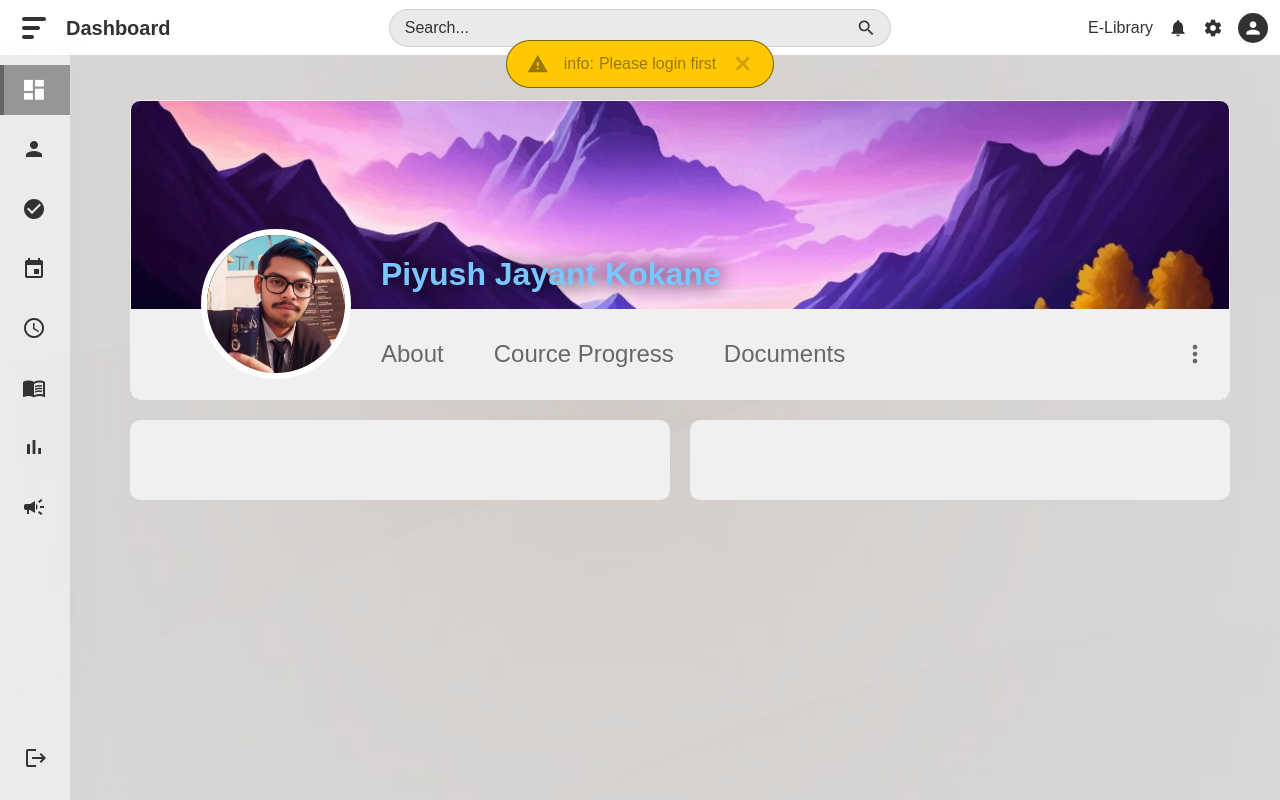
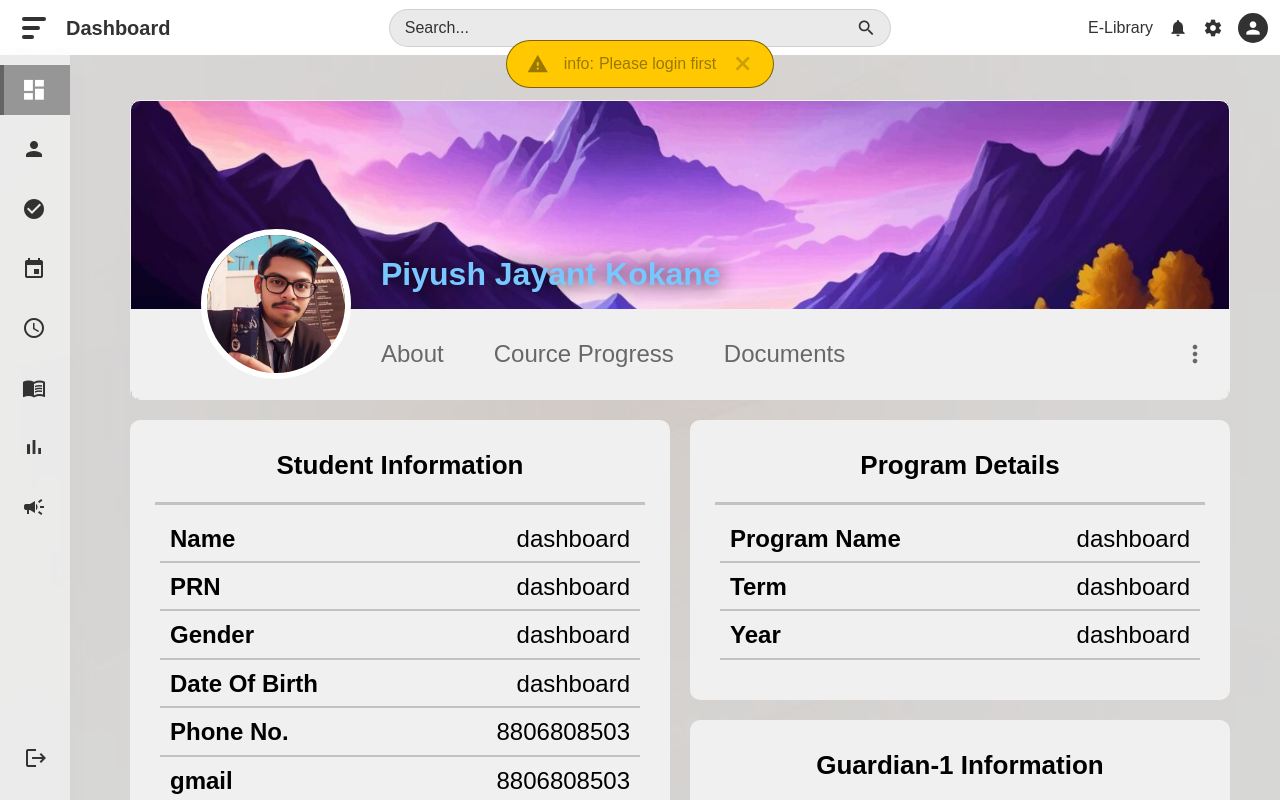
Before and after one commit to piyush-kokane/University-erp, a React (Vite) app: page /profile in a window 1280 px wide. Both pictures are taken after typing "Sample", "Sample123" into the empty fields and a click on the button "Login". Shown: the top 800 px of the page. Built offline with nearby package versions, Linux system fonts and the light colour scheme.

Commit message:
Profile Page commit-2

```diff
--- a/src/Components/L_Navigation.tsx
+++ b/src/Components/L_Navigation.tsx
@@ -1,16 +1,42 @@
-import { useState } from "react";
-import { useNavigate } from "react-router-dom";
+import React, { useState } from "react";
+import { useNavigate, useLocation } from "react-router-dom";
 import "./Navigation.css";
+import Settings from "./Settings";
+import Notifications from "./Notifications";
+import Profile from "./Profile";
 
 function L_Navigation() {
+  const menuItems = [
+    { name: "Dashboard", icon: "dashboard", path: "/dashboard" },
+    { name: "Profile", icon: "person", path: "/profile" },
+    { name: "Attendance", icon: "check_circle", path: "/attendance" },
+    { name: "Calendar", icon: "event", path: "/calendar" },
+    { name: "Time Table", icon: "schedule", path: "/timetable" },
+    { name: "Course", icon: "menu_book", path: "/course" },
+    { name: "Result", icon: "bar_chart", path: "/result" },
+    { name: "Circulars", icon: "campaign", path: "/circulars" },
+  ];
+
+
+  const [profileOpen, setProfileOpen] = useState(false);
+  const toggleProfile = () => setProfileOpen(true);
+
+  const [notificationsOpen, setNotificationsOpen] = useState(false);
+  const toggleNotifications = () => setNotificationsOpen(true);
+
+  const [settingsOpen, setSettingsOpen] = useState(false);
+  const toggleSettings = () => setSettingsOpen(true);
+
   const [sidebarOpen, setSidebarOpen] = useState(false);
+  const toggleSidebar = () => setSidebarOpen(!sidebarOpen);
+
   const [searchValue, setSearchValue] = useState("");
-  const [activeMenuItem, setActiveMenuItem] = useState("Dashboard"); // Default active tab
+  const clearSearch = () => setSearchValue("");
+
+  const [activeMenuItem, setActiveMenuItem] = useState("Dashboard"); // Default active tab = dashboard
+
   const navigate = useNavigate();
-
-  const toggleSidebar = () => setSidebarOpen(!sidebarOpen);
-  const clearSearch = () => setSearchValue("");
-  const handleLoginClick = () => navigate("/login");
+  const location = useLocation();
 
   function handleLogout(){
     console.log("Logging out...");
@@ -26,14 +52,23 @@ function L_Navigation() {
   return (
     <>
       {/* Overlay when sidebar is open */}
-      {sidebarOpen && <div className="overlay" onClick={toggleSidebar}></div>}
+      {sidebarOpen && <div className="Navbar-overlay" onClick={toggleSidebar}></div>}
+
+      {/* Profile panel */}
+      {profileOpen && <Profile Close={() => setProfileOpen(false)}/>}
+
+      {/* Settings panel */}
+      {settingsOpen && <Settings Close={() => setSettingsOpen(false)}/>}
+
+      {/* Notification panel */}
+      {notificationsOpen && <Notifications Close={() => setNotificationsOpen(false)}/>}
 
       {/* Navbar */}
       <div className="Nav-Bar">
         <div className="navbar-container">
           {/* Left column (30%) */}
           <div className="navbar-left">
-            <button className="menu-btn me-3" onClick={toggleSidebar}>
+            <button className="menu-btn" onClick={toggleSidebar}>
               <div className="menu-line"></div>
               <div className="menu-line"></div>
               <div className="menu-line"></div>
@@ -51,22 +86,20 @@ function L_Navigation() {
                 value={searchValue}
                 onChange={(e) => setSearchValue(e.target.value)}
               />
-              {searchValue ? (
-                <button className="clear-btn" onClick={clearSearch} type="button">
-                  <span className="material-icons">close</span>
-                </button>
-              ) : (
-                <span className="material-icons search-icon">search</span>
-              )}
+
+              {searchValue
+                ? <span className="material-icons search-clear-btn" onClick={clearSearch}>close</span> // if searchValue = true then show clear button
+                : <span className="material-icons search-icon">search</span> // else show search icon
+              }
             </form>
           </div>
 
           {/* Right column (30%) */}
           <div className="navbar-right">
-            <span className="login-link" onClick={handleLoginClick}>Student Portel</span>
-            <button className="profile-btn" onClick={handleLoginClick}>
-              <span className="material-icons">person</span>
-            </button>
+            <span className="navbar-link" onClick={() =>navigate("/login")}>Student Portal</span>
+            <span className="material-icons navbar-btn" onClick={toggleNotifications}>notifications</span>
+            <span className="material-icons navbar-btn" onClick={toggleSettings}>settings</span>
+            <span className="material-icons profile-btn" onClick={toggleProfile}>person</span>
           </div>
         </div>
       </div>
@@ -91,23 +124,13 @@ function L_Navigation() {
         </nav>
 
         {/* Logout Button at Bottom */}
-        <div className="logout-container">
-          <button className="logout-btn" onClick={handleLogout}>
+        <a className="sidebar-item logout-btn" onClick={handleLogout}>
             <span className="material-icons sidebar-icon">logout</span>
             <span className={`sidebar-text ${sidebarOpen ? "visible" : ""}`}>Logout</span>
-          </button>
-        </div>
+        </a>
       </div>
     </>
   );
 }
 
-const menuItems = [
-  { name: "Dashboard", icon: "dashboard", path: "/dashboard" },
-  { name: "Attendance", icon: "check_circle", path: "/attendance" },
-  { name: "Calendar", icon: "event", path: "/calendar" },
-  { name: "Time Table", icon: "schedule", path: "/timetable" },
-  { name: "Settings", icon: "settings", path: "/settings" },
-];
-
 export default L_Navigation;
--- a/src/Components/Navigation.tsx
+++ b/src/Components/Navigation.tsx
@@ -34,8 +34,6 @@ function Navigation() {
   const clearSearch = () => setSearchValue("");
 
   const [activeMenuItem, setActiveMenuItem] = useState("Dashboard"); // Default active tab = dashboard
-
-  const handleLoginClick = () => navigate("/login");
 
   const navigate = useNavigate();
   const location = useLocation();
@@ -98,7 +96,7 @@ function Navigation() {
 
           {/* Right column (30%) */}
           <div className="navbar-right">
-            <span className="navbar-link" onClick={handleLoginClick}>E-Library</span>
+            <span className="navbar-link" onClick={() =>navigate("/e-library")}>E-Library</span>
             <span className="material-icons navbar-btn" onClick={toggleNotifications}>notifications</span>
             <span className="material-icons navbar-btn" onClick={toggleSettings}>settings</span>
             <span className="material-icons profile-btn" onClick={toggleProfile}>person</span>
--- a/src/Components/Notifications.tsx
+++ b/src/Components/Notifications.tsx
@@ -44,10 +44,7 @@ function Notifications({Close} : NotificationsProps){
 
                 <div className="notifications-container">
                     {notifications.map((item) => (
-                        <div
-                        key={item.title}
-                        className={"notifications-item"}
-                        >
+                        <div  className={"notifications-item"} >
                             <h1>{item.title}</h1>
                             <p>{item.message}</p>
                             <h2>{item.date}</h2>
--- a/src/Pages/Profile/Profile.css
+++ b/src/Pages/Profile/Profile.css
@@ -32,7 +32,7 @@
     }
 }
 
-.profilepg-container {
+.profilepg-container-0 {
     position: relative;
     color: var(--profilepg-accent-color);
     width: 100%;
@@ -118,21 +118,61 @@
 }
 
 .profilepg-container-1{
-    display: flex;
     width: 100%;
-    gap: 20px;
+    height:fit-content;
+    column-count: 2;
+    column-gap: 20px;
 }
 
-.profilepg-container-left{
-    width: 50%;
-    padding: 20px;
-    background: var(--panel-color);
-    border-radius: 10px;
-}
-
-.profilepg-container-right{
-    width: 50%;
+.profilepg-container{
+    width: 100%;
+    break-inside: avoid; /* Prevent items from breaking awkwardly */
+    height: min-content;
     padding: 40px;
     background: var(--panel-color);
     border-radius: 10px;
+    text-align: center;
+    margin-bottom: 20px;
 }
+
+.profilepg-container h1 {
+    color: var(--text-primary-color);
+    margin-top: -15px;
+    margin-bottom: 15px;
+    font-size: 26px;
+}
+
+.profilepg-container-line {
+    width: calc(100% + 30px);
+    height: 3px;
+    margin: 10px -15px;
+    background: rgba(150, 150, 150, 0.5);
+}
+
+.profilepg-sub-container {
+    position: relative;
+    display: flex;
+    justify-content: space-between;
+    padding: 5px 0px;
+    color: var(--text-primary-color);
+}
+
+.profilepg-sub-container div {
+    position: absolute;
+    bottom: 0px;
+    width: calc(100% + 20px);
+    height: 2px;
+    margin: 0px -10px;
+    background: rgba(150, 150, 150, 0.5);
+}
+
+.profilepg-sub-container h1 {
+    margin: 0px;
+    font-size: 24px;
+}
+
+.profilepg-sub-container h2 {
+    margin: 0px;
+    font-size: 24px;
+    font-weight: normal;
+}
--- a/src/Pages/Profile/Profile.tsx
+++ b/src/Pages/Profile/Profile.tsx
@@ -7,10 +7,57 @@ function Profile() {
     let Branch="SY. B.Sc. CS.";
     let Bio="I study at MIT-WPU, and I have technical skills in React, TypeScript, Node.js, PHP, MySQL, MongoDB, Tailwind CSS, HTML, CSS, JavaScript, WordPress, and Figma.";
 
+    const ProgramInfo = [
+        { Key: "Program Name", value: "dashboard" },
+        { Key: "Term", value: "dashboard" },
+        { Key: "Year", value: "dashboard" },
+
+    ];
+
+    const StudentInfo = [
+        { Key: "Name", value: "dashboard" },
+        { Key: "PRN", value: "dashboard" },
+        { Key: "Gender", value: "dashboard" },
+        { Key: "Date Of Birth", value: "dashboard" },
+        { Key: "Phone No.", value: "8806808503" },
+        { Key: "gmail", value: "8806808503" },
+        { Key: "Emergency No.", value: "8806808503" },
+        { Key: "Aadhar No.", value: "dashboard" },
+        { Key: "Admission Type", value: "dashboard" },
+        { Key: "Admission Status", value: "dashboard" },
+    ];
+
+    const StudentAddress = [
+        { Key: "Dashboard", value: "dashboard" },
+        { Key: "Dashboard", value: "dashboard" },
+        { Key: "Dashboard", value: "dashboard" },
+        { Key: "Dashboard", value: "dashboard" },
+        { Key: "Dashboard", value: "dashboard" },
+        { Key: "Dashboard", value: "dashboard" },
+        { Key: "Dashboard", value: "dashboard" },
+        { Key: "Dashboard", value: "dashboard" },
+        { Key: "Dashboard", value: "dashboard" },
+    ];
+
+    const Parent1Info = [
+        { Key: "Dashboard", value: "dashboard" },
+        { Key: "Dashboard", value: "dashboard" },
+        { Key: "Dashboard", value: "dashboard" },
+        { Key: "Dashboard", value: "dashboard" },
+        { Key: "Dashboard", value: "dashboard" },
+    ];
+
+    const Parent2Info = [
+        { Key: "Dashboard", value: "dashboard" },
+        { Key: "Dashboard", value: "dashboard" },
+        { Key: "Dashboard", value: "dashboard" },
+        { Key: "Dashboard", value: "dashboard" },
+        { Key: "Dashboard", value: "dashboard" },
+    ];
 
   return (
     <div className="profilepg-page">
-        <div className="profilepg-container">
+        <div className="profilepg-container-0">
             {/* Profile & navigation panel */}
             <div className="profilepg-navbar">
                 <img src={Profile} />
@@ -26,15 +73,79 @@ function Profile() {
 
         {/* Content panel */}
         <div className="profilepg-container-1">
-            {/* Content panel left */}
-            <div className="profilepg-container-left">
 
+
+
+            {/* Content panel 2 */}
+            <div className="profilepg-container">
+                <h1>Student Information</h1>
+                <div className="profilepg-container-line"/>
+                {StudentInfo.map((item) => (
+                    <div className="profilepg-sub-container">
+                        <h1>{item.Key}</h1>
+                        <h2>{item.value}</h2>
+                        <div />
+                    </div>
+                ))}
             </div>
 
-            {/* Content panel right */}
-            <div className="profilepg-container-right">
+            {/* Content panel 3 */}
+            <div className="profilepg-container">
+                <h1>Student Address</h1>
+                <div className="profilepg-container-line"/>
+                {StudentAddress.map((item) => (
+                    <div className="profilepg-sub-container">
+                        <h1>{item.Key}</h1>
+                        <h2>{item.value}</h2>
+                        <div />
+                    </div>
+                ))}
+            </div>
 
+
+            {/* Content panel 1 */}
+            <div className="profilepg-container">
+                <h1>Program Details</h1>
+                <div className="profilepg-container-line"/>
+                {ProgramInfo.map((item) => (
+                    <div className="profilepg-sub-container">
+                        <h1>{item.Key}</h1>
+                        <h2>{item.value}</h2>
+                        <div />
+                    </div>
+                ))}
             </div>
+
+            {/* Content panel 4 */}
+            <div className="profilepg-container">
+                <h1>Guardian-1 Information</h1>
+                <div className="profilepg-container-line"/>
+                {Parent1Info.map((item) => (
+                    <div className="profilepg-sub-container">
+                        <h1>{item.Key}</h1>
+                        <h2>{item.value}</h2>
+                        <div />
+                    </div>
+                ))}
+            </div>
+
+            {/* Content panel 5 */}
+            <div className="profilepg-container">
+                <h1>Guardian-2 Information</h1>
+                <div className="profilepg-container-line"/>
+                {Parent2Info.map((item) => (
+                    <div className="profilepg-sub-container">
+                        <h1>{item.Key}</h1>
+                        <h2>{item.value}</h2>
+                        <div />
+                    </div>
+                ))}
+            </div>
+
+
+
+
+
         </div>
     </div>
   );
```
Also changed, not shown: src/Pages/_Landing/Landing.css (+31 -3 lines), src/Pages/_Landing/Landing.tsx (+6 -8 lines), public/Images/MIT-WPU-Pune.png (added), 1 other file (tests, documents, lock files or other folders).
